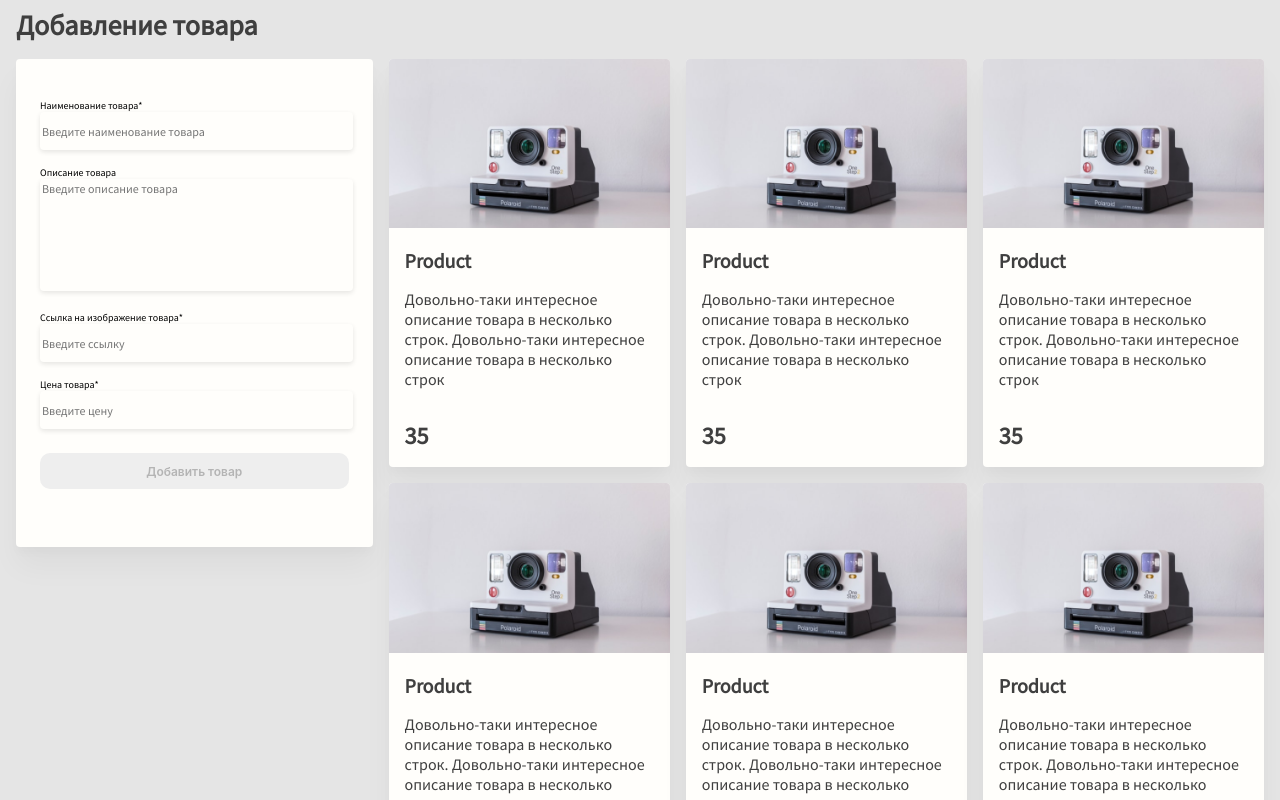
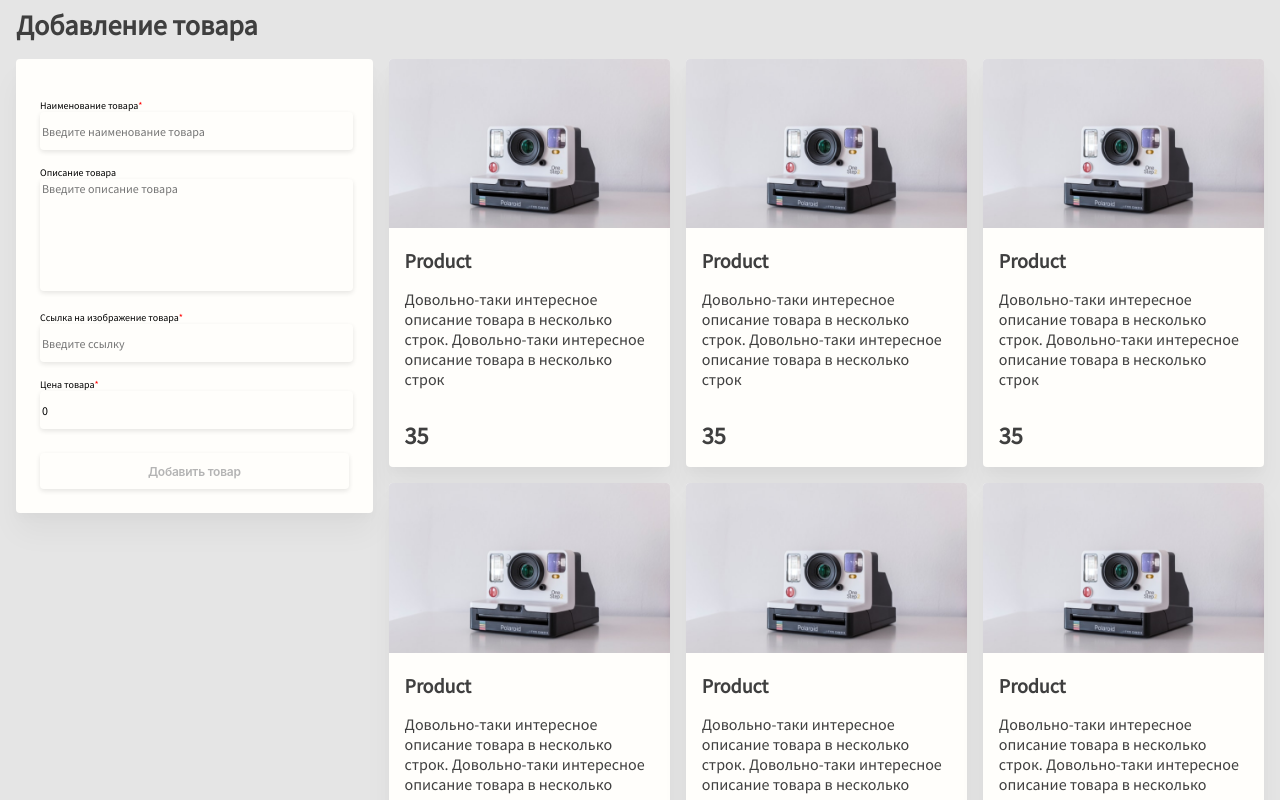
Before and after one commit to KOGIR0/product-list, a Nuxt app: page / in a window 1280 px wide. Shown: the top 800 px of the page. Built offline with nearby package versions, Linux system fonts and the light colour scheme.

Commit message:
Added validation to AddProductForm

```diff
--- a/components/AddProductForm.vue
+++ b/components/AddProductForm.vue
@@ -1,20 +1,42 @@
 <template>
   <form>
-    <label>Наименование товара&#42;</label>
-    <input type="text" placeholder="Введите наименование товара" required>
+    <label>Наименование товара<span class="required">&#42;</span></label>
+    <input v-model="name" type="text" placeholder="Введите наименование товара" required>
     <label>Описание товара</label>
-    <textarea id="description" placeholder="Введите описание товара" />
-    <label>Ссылка на изображение товара&#42;</label>
-    <input type="text" placeholder="Введите ссылку" required>
-    <label>Цена товара&#42;</label>
-    <input type="number" required placeholder="Введите цену">
-    <button>Добавить товар</button>
+    <textarea id="description" v-model="description" placeholder="Введите описание товара" />
+    <label>Ссылка на изображение товара<span class="required">&#42;</span></label>
+    <input v-model="imgSrc" type="text" placeholder="Введите ссылку" required>
+    <label>Цена товара<span class="required">&#42;</span></label>
+    <input v-model="price" type="number" min="0" required placeholder="Введите цену">
+    <input type="submit" value="Добавить товар" :disabled="submitIsDisabled" :style="{background: submitColor}">
   </form>
 </template>
 
 <script>
 export default {
-  name: 'AddProductForm'
+  name: 'AddProductForm',
+  data () {
+    return {
+      name: '',
+      description: '',
+      imgSrc: '',
+      price: 0
+    }
+  },
+  computed: {
+    submitIsDisabled () {
+      if (!this.name || !this.price || !this.imgSrc) {
+        return true
+      }
+      return false
+    },
+    submitColor () {
+      if (!this.submitIsDisabled) {
+        return 'green'
+      }
+      return ''
+    }
+  }
 }
 </script>
 
@@ -36,11 +58,35 @@ input {
     box-shadow: 0px 2px 5px rgba(0, 0, 0, 0.1);
     border: none;
     border-radius: 4px;
-    color: #B4B4B4;
+    color: black;
     height: 36px;
     width: 100%;
     background-color: #FFFEFB;
     font-weight: 400;
+}
+
+input[type="submit"] {
+    margin-top: 24px;
+    font-family: "Inter";
+    font-style: normal;
+    font-weight: 600;
+    font-size: 12px;
+    line-height: 15px;
+
+    text-align: center;
+    letter-spacing: -0.02em;
+}
+
+input[type="submit"]:hover:enabled {
+    cursor: pointer;
+}
+
+input[type="submit"]:enabled {
+    color: white;
+}
+
+input[type="submit"]:disabled {
+    color: #B4B4B4;
 }
 
 textarea {
@@ -50,7 +96,7 @@ textarea {
     box-shadow: 0px 2px 5px rgba(0, 0, 0, 0.1);
     border: none;
     border-radius: 4px;
-    color: #B4B4B4;
+    color: black;
     height: 36px;
     width: 100%;
     background-color: #FFFEFB;
@@ -61,7 +107,6 @@ form {
     box-shadow: 0px 20px 30px rgba(0, 0, 0, 0.04), 0px 6px 10px rgba(0, 0, 0, 0.02);
     border-radius: 4px;
     padding: 24px;
-    height: 440px;
 }
 
 button {
@@ -84,4 +129,8 @@ button {
 #description {
     height: 108px;
 }
+
+.required {
+    color: red;
+}
 </style>
```
